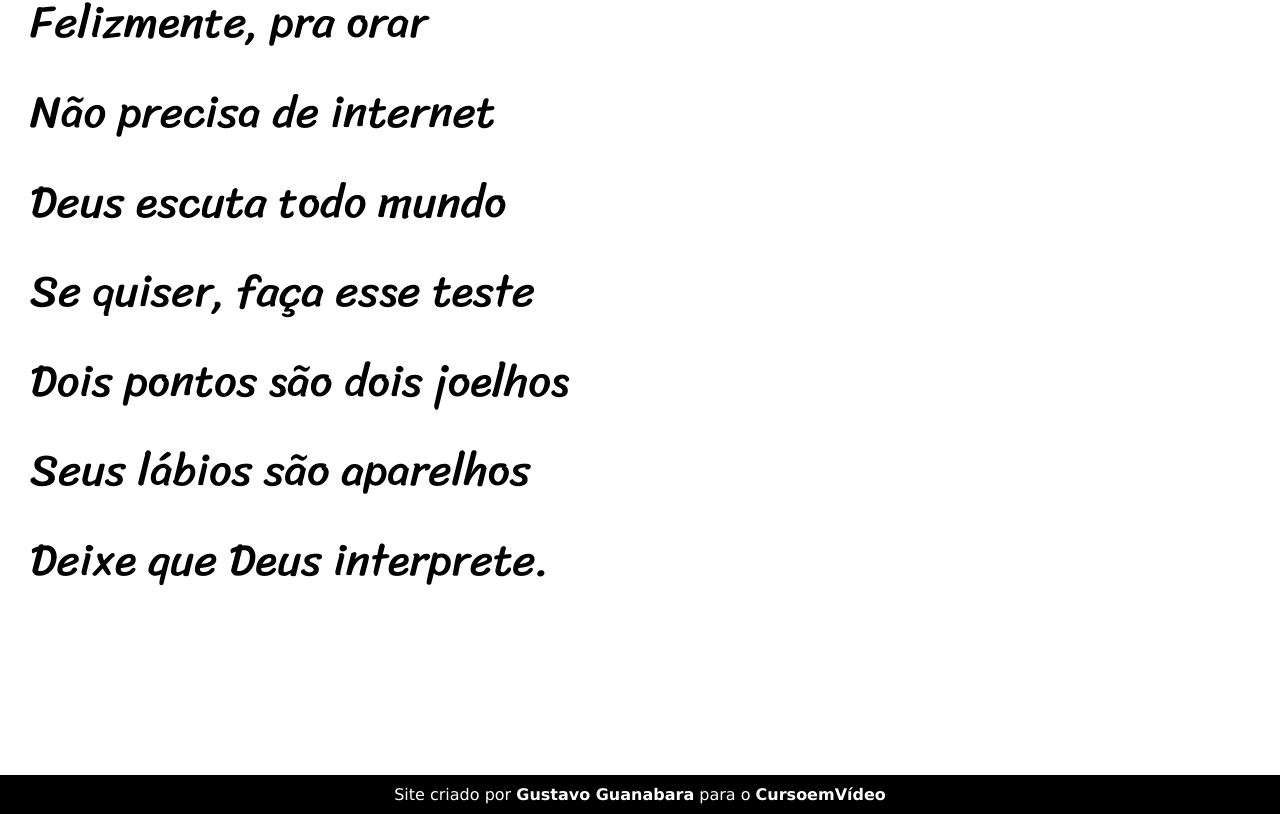
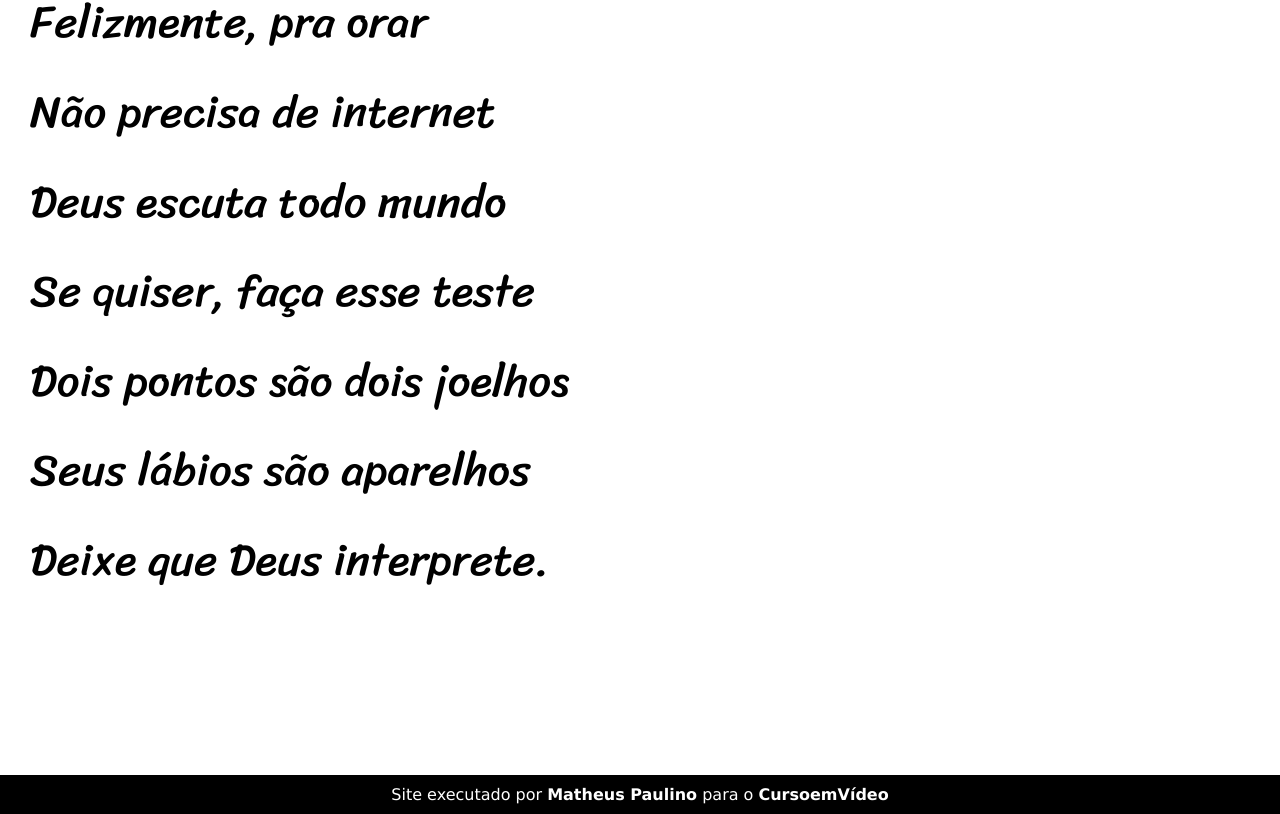
Before and after one commit to dasilvamatheusp/projeto-cordel, a plain HTML site: page index.html in a window 1280 px wide. Shown: the part 5092-5906 px from the top of the page. Drawn offline with Linux system fonts and the light colour scheme.

Commit message:
Update index.html

```diff
--- a/index.html
+++ b/index.html
@@ -95,7 +95,7 @@
         </p>
     </section>
     <footer>
-        <P>Site criado por <a href="https://gustavoguanabara.github.io" target="_blank">Gustavo Guanabara</a> para o <a href="https://www.cursoemvideo.com" target="_blank">CursoemVídeo</a></P>
+        <P>Site executado por <a href="https://gustavoguanabara.github.io" target="_blank">Matheus Paulino</a> para o <a href="https://www.cursoemvideo.com" target="_blank">CursoemVídeo</a></P>
     </footer>
 </body>
 </html>
```
